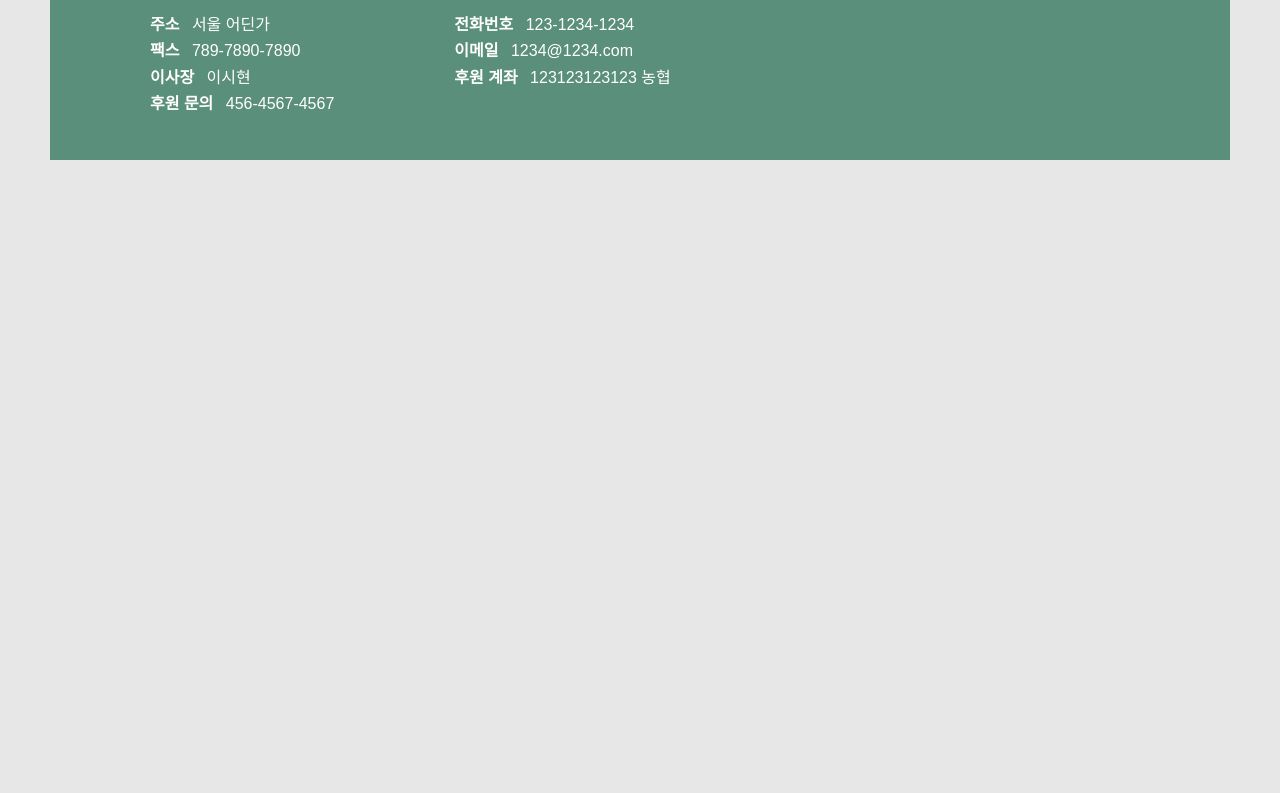
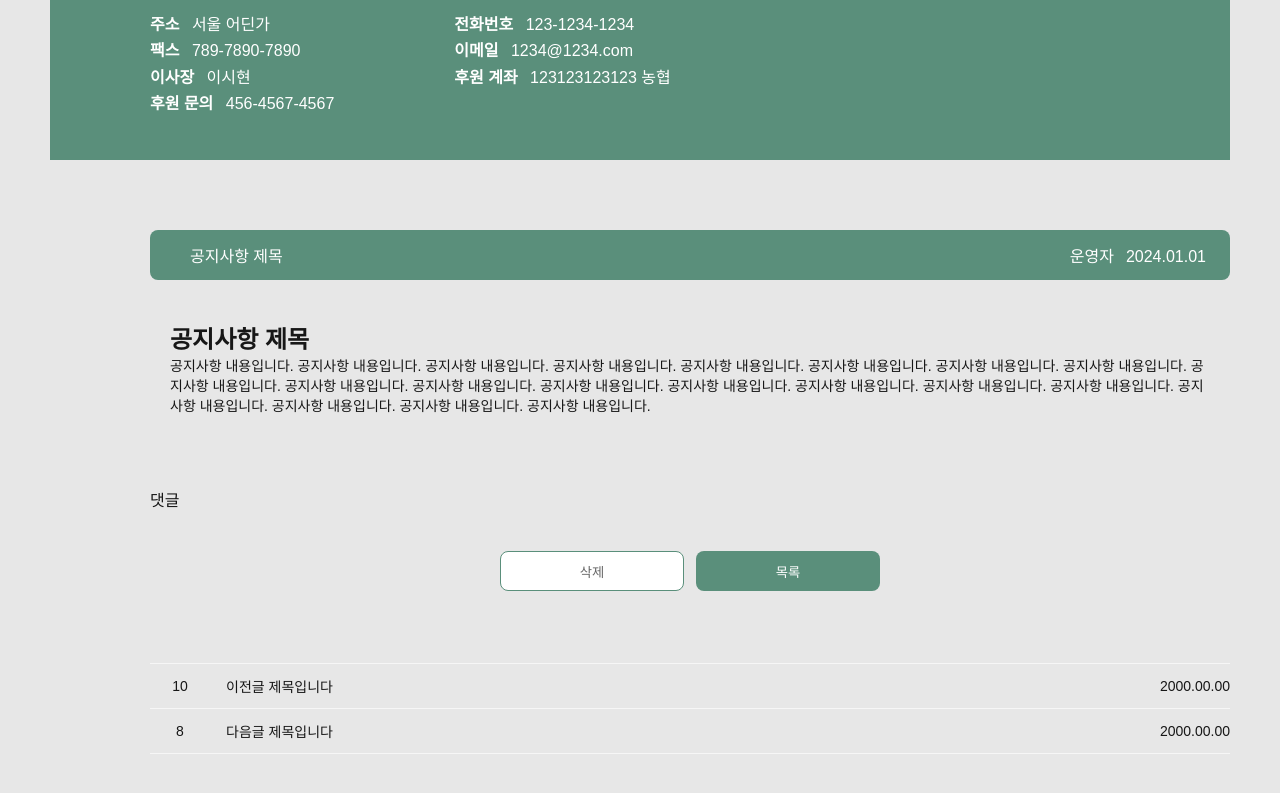
Before and after one commit to TomHoon/zelkova-fe, a Next.js app: page /design in a window 1280 px wide. Shown: the part 1419-2212 px from the top of the page. Built offline with nearby package versions, Linux system fonts and the light colour scheme.

Commit message:
C_PostDetailView 생성 및 푸터,버튼 css 살짝 수정

```diff
--- a/app/design/page.jsx
+++ b/app/design/page.jsx
@@ -7,6 +7,7 @@ import C_NavBar from "@/common/mocules/C_NavBar";
 import C_SocialButton from "@/common/atom/C_SocialButton";
 import C_Input from "@/common/atom/C_Input";
 import C_Puter from "@/common/organisms/C_Footer";
+import C_PostDetailView from "@/common/organisms/C_PostDetailView";
 
 import C_DesignStyles from "@/styles/C_Desgin.module.scss";
 
@@ -20,6 +21,11 @@ export default function App() {
   const [password, setPassword] = useState("");
   const [age, setAge] = useState("");
   const [email2, setEmail2] = useState("");
+
+  const dummyPostList = [
+    { id: 10, title: "이전글 제목입니다", createdAt: "2000.00.00" },
+    { id: 8, title: "다음글 제목입니다", createdAt: "2000.00.00" },
+  ];
 
   return (
     <div className={C_DesignStyles.designContainer}>
@@ -92,6 +98,16 @@ export default function App() {
       />
 
       <C_Puter/>
+
+      <C_PostDetailView
+        title="공지사항 제목"
+        content="공지사항 내용입니다. 공지사항 내용입니다. 공지사항 내용입니다. 공지사항 내용입니다. 공지사항 내용입니다. 공지사항 내용입니다. 공지사항 내용입니다. 공지사항 내용입니다. 공지사항 내용입니다. 공지사항 내용입니다. 공지사항 내용입니다. 공지사항 내용입니다. 공지사항 내용입니다. 공지사항 내용입니다. 공지사항 내용입니다. 공지사항 내용입니다. 공지사항 내용입니다. 공지사항 내용입니다. 공지사항 내용입니다. 공지사항 내용입니다."
+        createdAt="2024.01.01"
+        author="운영자"
+        postList={dummyPostList}
+      >
+        <p>댓글</p>
+      </C_PostDetailView>
     </div>
 
 
--- a/app/globals.css
+++ b/app/globals.css
@@ -3,7 +3,7 @@
   --foreground: #171717;
   --main: #82d3ac;
   --hover: #8fdab6;
-  --active: #4c9f8b;
+  --active: #5A8F7B;
   --success: #7ca9ed;
   --warning: #ff8888;
   --heart: #ff8888;
@@ -14,7 +14,6 @@
   --line: #f6f6f6;
   --footer: #f9f8f0;
   --white: #ffffff;
-  --footer-bg: #5A8F7B;
 }
 
 .background {
--- /dev/null
+++ b/common/organisms/C_PostDetailView.jsx
@@ -0,0 +1,53 @@
+"use client";
+
+import React from "react";
+import styles from "@/styles/C_PostDetailView.module.scss";
+import C_Button from "@/common/atom/C_Button";
+
+export default function C_PostDetailView({ title, content, createdAt, author, children, postList = [],}) {
+    return (
+        <section className={styles.postDetailView}>
+        {/* 초록색 헤더 바 */}
+        <div className={styles.headerBar}>
+            <span className={styles.title}>{title}</span>
+            <div className={styles.meta}>
+                <span>{author}</span>
+                <span>{createdAt}</span>
+            </div>
+        </div>
+
+        {/* 본문 */}
+        <div className={styles.content}>
+            <div className={styles.innerContent}>
+                <span className={styles.contentTitle}>{title}</span>
+                <p className={styles.contentArea}>{content}</p>
+            </div>
+        </div>
+
+        {/* 댓글 영역 */}
+        <div className={styles.commentArea}>
+            {children}
+        </div>
+
+        {/* 하단 버튼 */}
+        <div className={styles.footerBtn}>
+            <C_Button type="A" size="wide" title="삭제" />
+            <C_Button type="B" size="wide" title="목록" />
+        </div>
+
+        {/* 이전,다음글*/}
+        {postList && (
+        <div className={styles.postNavigation}>
+            {postList.map((post) => (
+            <div key={post.id} className={styles.row}>
+                <span className={styles.index}>{post.id}</span>
+                <span className={styles.title}>{post.title}</span>
+                <span className={styles.date}>{post.createdAt}</span>
+            </div>
+            ))}
+        </div>
+        )}
+
+        </section>
+    );
+}
--- a/styles/C_Button.module.scss
+++ b/styles/C_Button.module.scss
@@ -47,7 +47,7 @@
     color: var(--text);
   }
   background: var(--white);
-  border: 1px solid var(--main);
+  border: 1px solid var(--active);
 }
 
 .B {
@@ -56,7 +56,7 @@
   & span {
     color: var(--white);
   }
-  background: var(--main);
+  background: var(--active);
   border: none;
 }
 
@@ -64,8 +64,8 @@
   @extend %radius-default;
   @extend %align-default;
   & span {
-    color: var(--main);
+    color: var(--active);
   }
   background: var(--white);
-  border: 1px solid var(--main);
+  border: 1px solid var(--active);
 }
--- a/styles/C_Footer.module.scss
+++ b/styles/C_Footer.module.scss
@@ -1,8 +1,8 @@
 .footer {
     width: 100%;
     height: 258px;
-    background-color: var(--footer-bg);
-    color: white;
+    background-color: var(--active);
+    color: var(--white);
     padding: 32px 32px 0 100px;
     box-sizing: border-box;
     margin: 0 auto;
@@ -47,7 +47,7 @@
 
         strong {
         margin-right: 8px;
-        color: white;
+        color: var(--white);
         }
     }
 }
--- /dev/null
+++ b/styles/C_PostDetailView.module.scss
@@ -0,0 +1,92 @@
+.postDetailView {
+    width: 1080px;
+    margin-left: 100px;
+    margin-right: 100px;
+    padding: 40px 0;
+    display: flex;
+    flex-direction: column;
+    gap: 40px;
+}
+
+.headerBar {
+    width: 1080px;
+    height: 50px;
+    background-color: var(--active);
+    border-radius: 8px;
+    padding: 0 24px;
+    display: flex;
+    justify-content: space-between;
+    align-items: center;
+    color: var(--white);
+    font-size: 16px;
+}
+
+.title {
+    font-weight: 300;
+}
+
+.meta {
+    display: flex;
+    gap: 12px;
+    font-weight: 300;
+    align-items: baseline;
+}
+
+.content {
+    font-size: 14px;
+    font-weight: 400;
+    white-space: pre-line;
+    display: flex;
+    justify-content: center;
+}
+
+.innerContent {
+    width: 1040px;
+}
+.contentTitle {
+    font-size: 24px;
+    font-weight: 600;
+}
+
+.commentArea {
+    margin-top: 32px;
+}
+
+.footerBtn {
+    display: flex;
+    justify-content: center;
+    gap: 12px;
+}
+
+.postNavigation {
+  display: flex;
+  flex-direction: column;
+  border-top: 1px solid var(--line);
+  border-bottom: 1px solid var(--line);
+  font-size: 14px;
+  margin-top: 32px;
+}
+
+.row {
+  display: grid;
+  grid-template-columns: 60px 1fr 120px;
+  padding: 12px 0;
+  border-bottom: 1px solid var(--line);
+  align-items: center;
+}
+
+.row:last-child {
+    border-bottom: none;
+}
+
+.index {
+    text-align: center;
+}
+
+.title {
+    padding: 0 16px;
+}
+
+.date {
+    text-align: right;
+}
```
